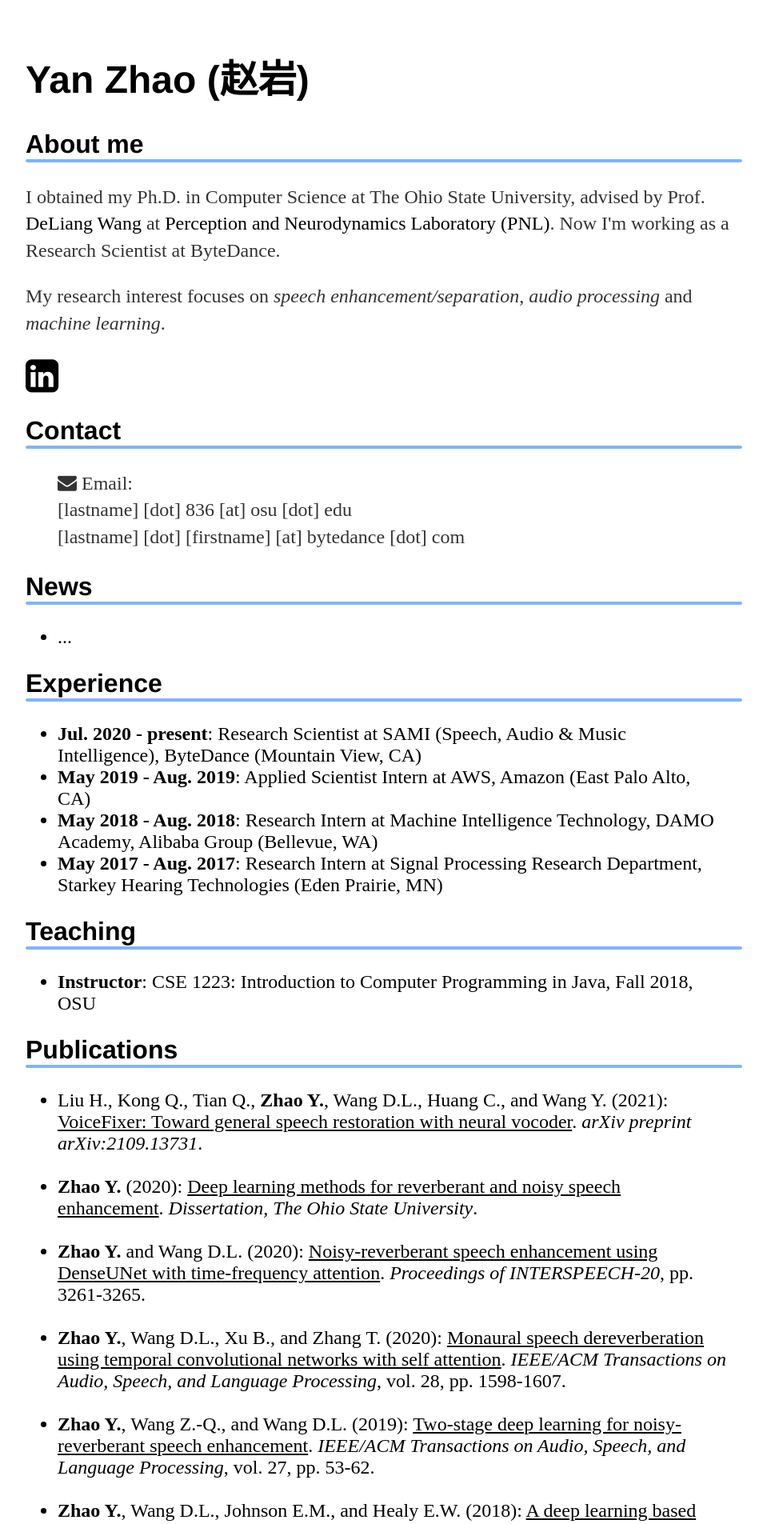
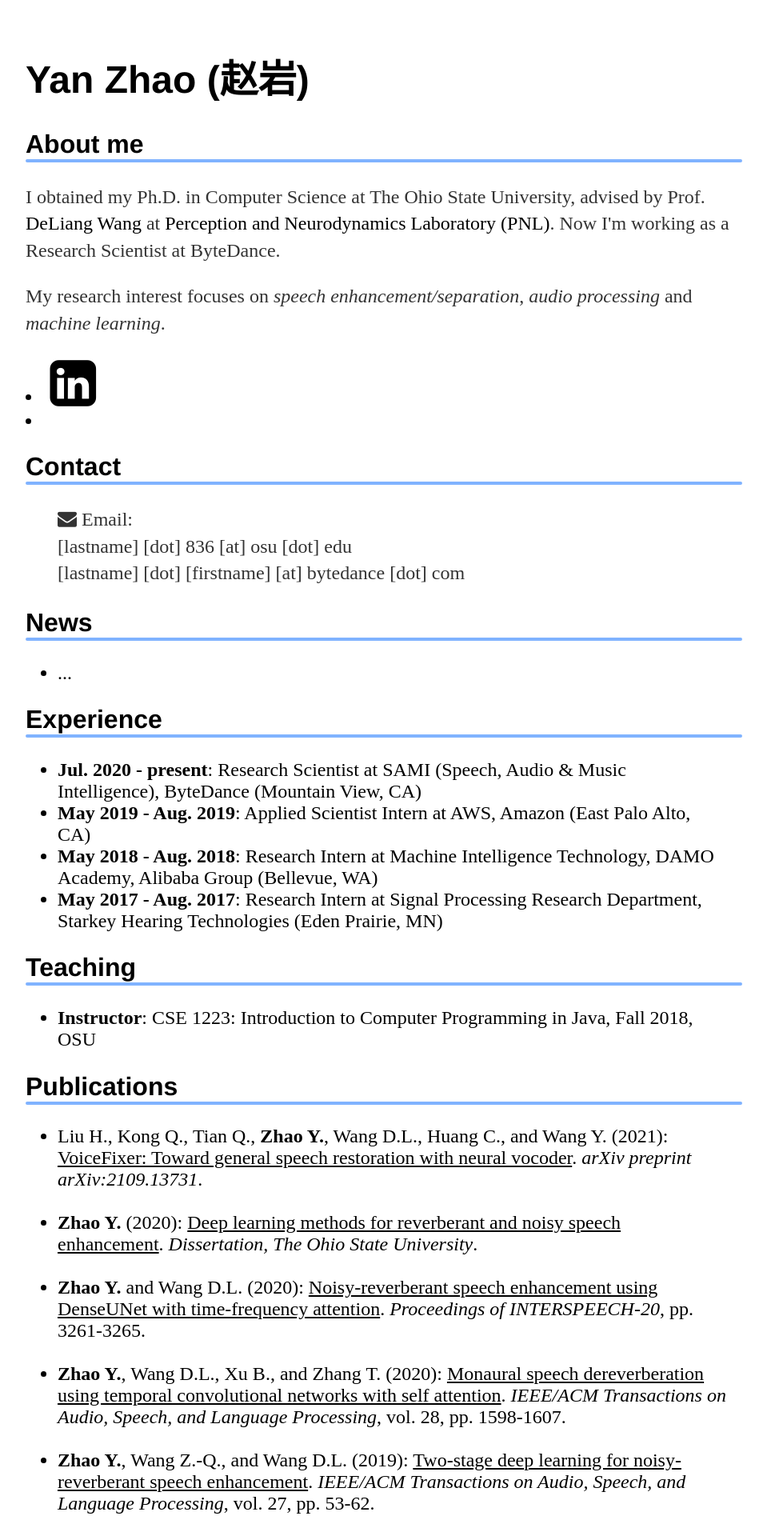
Before and after one commit to cliffzhao/cliffzhao.github.io, a Jekyll site: the page built from index.html, in a window 1280 px wide. Shown: the top 1905 px of the page at 80% size, without its empty margins (160-1119 px from the left). Built offline with Jekyll 4.4.1, drawn with Linux system fonts in a browser that asks for light colours; a style sheet for code colours, icons or effects is not loaded.

Commit message:
Update index.html

```diff
--- a/index.html
+++ b/index.html
@@ -20,7 +20,9 @@
 	</p>
 
 	<div align="left">
-	<a href="https://www.linkedin.com/in/yan-zhao-8785a356/"><i class="fa fa-linkedin-square fa-3x"></i></a> <a href="https://scholar.google.com/citations?user=cHzLMDEAAAAJ&hl=zh-CN" target="_blank"><i class="ai ai-google-scholar-square ai-3x"></i></a>
+		<li><a href="https://www.linkedin.com/in/yan-zhao-8785a356/"><i class="fa fa-linkedin-square fa-3x"></i></a></li>
+
+		<li><a href="https://scholar.google.com/citations?user=cHzLMDEAAAAJ&hl=zh-CN" target="_blank"><i class="ai ai-google-scholar-square ai-3x"></i></a></li>
 	</div>
 
     <h2>Contact</h2>
```
